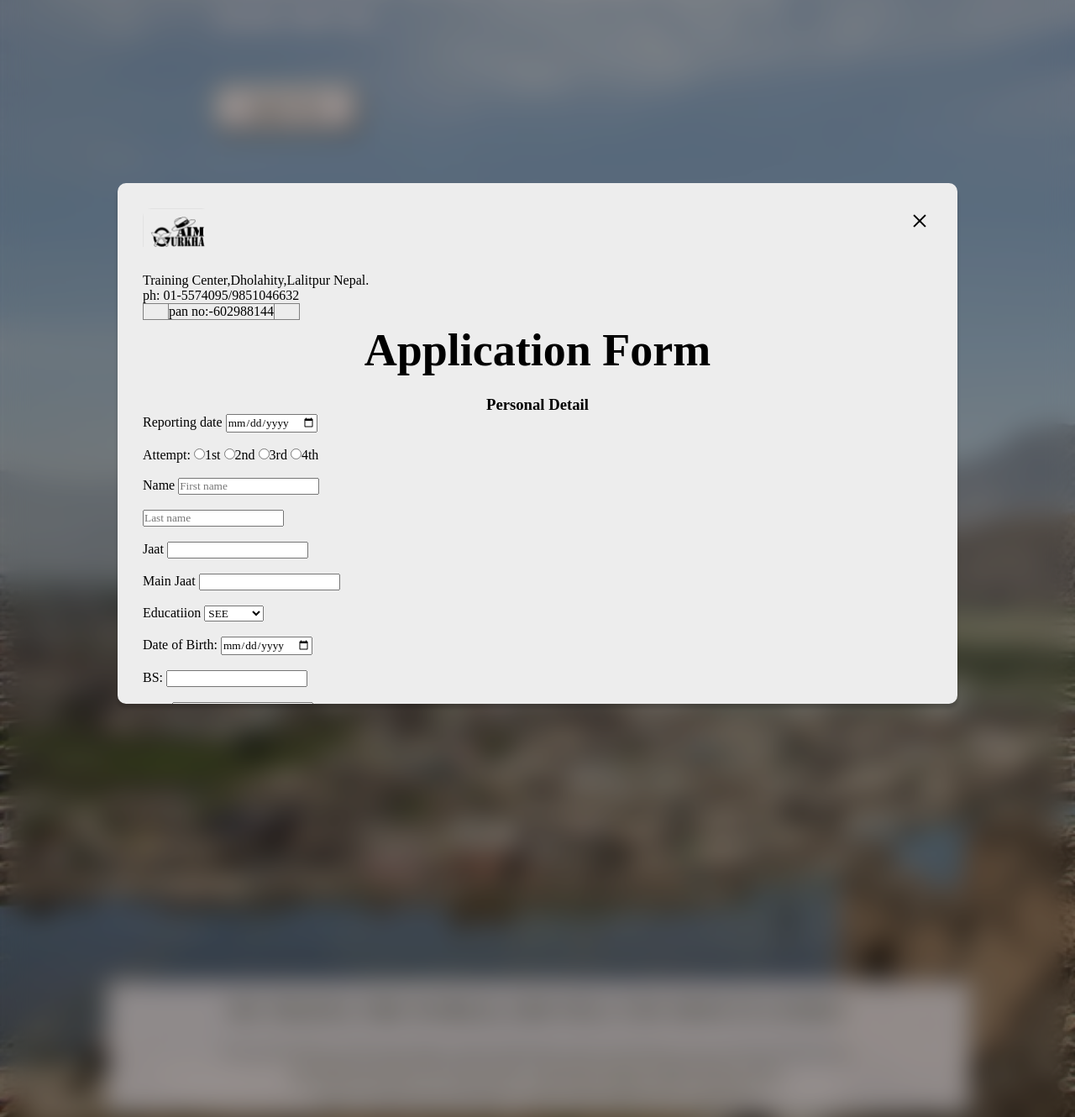
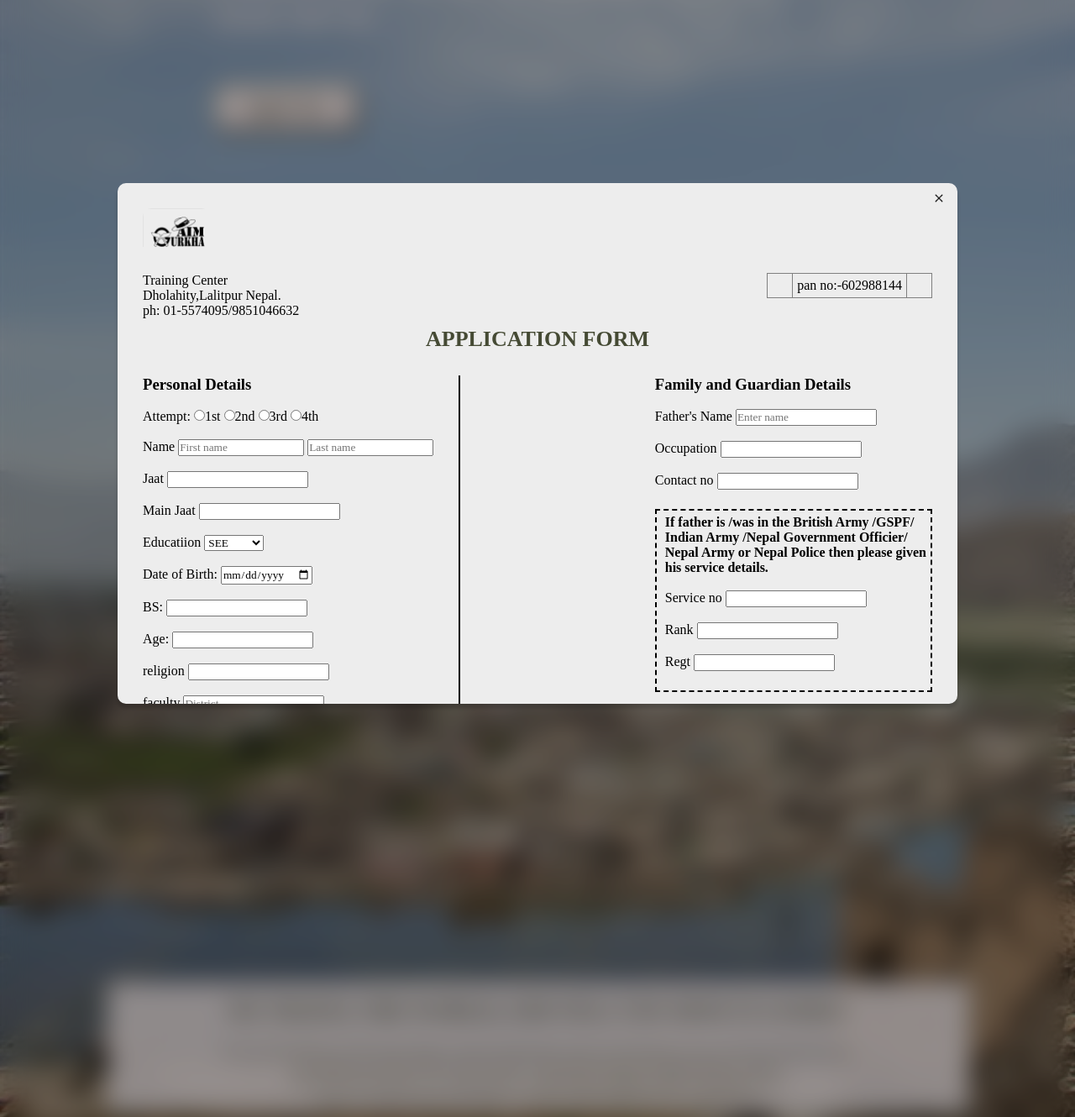
Before and after one commit to Ashish-Shikhrakar/Training-Academy-website, a PHP site: page / in a window 1280 px wide, after a click on "Apply Now". Shown: the part 316-1646 px from the top of the page at 84% size. Run offline with PHP 8.4, Linux system fonts and the light colour scheme.

Commit message:
Form format fixed

```diff
--- a/css/style.css
+++ b/css/style.css
@@ -560,18 +560,19 @@ footer{
     border-radius:10px ;
 }
 .popupcontent button{
-    width: 50%;
+    width: 15%;
     margin-top: 50px;
     padding: 10px 0;
     background: #A7A44E;
     color: #fff;
     border: 0;
     outline: none;
-    font-size: 16px;
+    font-size: 18px;
     border-radius: 5px;
     cursor: pointer;
     box-shadow: 0 5px 5px rgba(0, 0, 0,0.2);
 }
+
 
 
 .open-popup{
--- a/dashboard/student/user_reg.php
+++ b/dashboard/student/user_reg.php
@@ -41,6 +41,27 @@
             return Math.max(age, 0);
         }
     </script>
+    <style>
+        .form-button{
+            width: 80px;
+            margin-top: 50px;
+            padding: 10px 0;
+            background: #A7A44E;
+            color: #fff;
+            border: 0;
+            outline: none;
+            font-size: 14px;
+            border-radius: 5px;
+            cursor: pointer;
+            box-shadow: 0 5px 5px rgba(0, 0, 0,0.2);
+        }
+        .opt-box{
+            border: 2px dashed;
+            margin: 5px auto 5px auto;
+            padding: 5px;
+            padding-left: 10px;
+        }
+    </style>
 <!-- </head> -->
 
 <!-- <body> -->
@@ -48,37 +69,45 @@
         <div class="top">
             <div class="top-left">
                 <img src="photo/logo.png"><br><br>
-                <p>Training Center,Dholahity,Lalitpur
+
+            </div>
+            <div>
+            <div style="float:left;">
+            <p>Training Center<br>Dholahity,Lalitpur
                     Nepal.<br> ph: 01-5574095/9851046632
                 </p>
             </div>
-            <div class="top-right">
+            <div class="top-right" style="float:right;">
                 <table border="1" style="border-collapse:collapse">
                     <tr>
                         <td width="30"></td>
-                        <td align="center"> pan no:-602988144</td>
+                        <td align="center" style="padding:5px"> pan no:-602988144</td>
                         <td width="30"></td>
                     </tr>
                 </table>
             </div>
+            </div>
+
         </div>
         <form method="post" action="user_db.php" enctype="multipart/form-data">
             <div class="middle">
 
-                <div class="middle-left">
-                    <h2>
+                <div class="middle-left" style="clear:both;">
+                    <h2 class="servicetitle">
                         <center>Application Form</center>
                     </h2>
                     <br>
+
+                </div>
+                    <div style="float:left;border-right: 2px solid; padding-right: 30px;">
                     <h3>
-                        <center>Personal Detail</center>
+                        Personal Details
                     </h3>
-
-
+                    <br>
                     <!-- Reporting date -->
-                    <label>Reporting date</label>
+                    <!-- <label>Reporting date</label>
                     <input type="date" name="reporting_date">
-                    <br><br>
+                    <br><br> -->
                     <!-- attempt -->
                     <label>Attempt:</label>
                     <input type="radio" name="attempt" value="1st" />1st
@@ -88,8 +117,8 @@
                     <br><br>
                     <!-- name -->
                     <label>Name</label>
-                    <input type="text" required name="Fname" placeholder="First name" maxlength="30" /><br>
-                    <br><input type="text" name="Lname" required placeholder="Last name" maxlength="30" />
+                    <input type="text" required name="Fname" placeholder="First name" maxlength="30" style="width: 150px;" />
+                    <input type="text" name="Lname" required placeholder="Last name" maxlength="30" style="width: 150px;"/>
                     <br><br>
                     <!-- jat -->
                     <label>Jaat</label>
@@ -233,20 +262,19 @@
                     <label>Contact no</label>
                     <input type="tel" id="phone" name="phone" required >
                     <br><br>
-                </div>
+                    <!-- Photo -->
+                    <label>Upload photo</label>
+                    <input type="file" class="photo" required name="photo">
+                    </div>
 
 
 
 
-                <div class="middle-right">
-                    <!-- Photo -->
-                    <label>Upload photo</label>
-                    <input type="file" class="photo" required name="photo">
-                    <br><br>
+                <div class="middle-right" style="float:right;">
                     <h3>
-                        <center>Family and Guardian Details</center>
+                        Family and Guardian Details
                     </h3>
-                    <br><br>
+                    <br>
                     <!-- father's name -->
                     <label>Father's Name</label>
                     <input type="text" name="father_name" required placeholder="Enter name" maxlength="30" />
@@ -259,10 +287,11 @@
                     <label>Contact no</label>
                     <input type="tel" id="phone" name="f_contact_no"  required>
                     <br><br>
-                    <p> If father is /was in the British Army /GSPF/<br>Indian Army
+                    <div class="opt-box">
+                    <p style="font-weight:600">If father is /was in the British Army /GSPF/<br>Indian Army
                         /Nepal Government Officier/<br>Nepal Army or Nepal
                         Police then please given<br> his service details.</p>
-                    <br><br>
+                    <br>
                     <!-- service no. -->
                     <label>Service no</label>
                     <input type="number" name="service_no" maxlength="10" />
@@ -275,6 +304,8 @@
                     <label>Regt</label>
                     <input type="number" name="regt" maxlength="10" />
                     <br><br>
+                    </div>
+                    <br>
                     <!-- mother's name -->
                     <label>Mother's Name</label>
                     <input type="text" name="mother_name" required placeholder="Full name" maxlength="30" />
@@ -300,19 +331,19 @@
                     <input type="number" name="r_contact_no"  maxlength="10" />
                     <br><br>
                     <!-- button -->
-                    <input type="submit" class="btn" value="Submit">
-                    <input type="reset" class="btn" value="Reset">
+                    <input type="submit" class="form-button" value="Submit">
+                    <input type="reset" class="form-button" value="Reset">
                 </div>
 
             </div>
-            <div class="bottom">
+            <div class="bottom" style="clear:both;">
+            <br><br>
             <P>
-
                 <input type="checkbox" name ="aggre">  I will accept all the rules and regulation of this institute and if do any
                 mistakes or if I’m not able to follow the rules and regulation of this institute then I will accept any
                 punishment from this AIM GURKHA.
             </P>
-        </div>
+            </div>
         </form>
 
     </div>
--- a/index.php
+++ b/index.php
@@ -320,7 +320,7 @@
 
     <div class="popupnotice" id="popup">
       <div class="popupcontent" style="overflow:hidden;overflow-y:scroll;height:620px;text-align:left;">
-        <img src="photo/close.png" style="width:20px;height:20px;float:right;margin:5px;cursor:pointer;"
+        <img src="photo/close.png" style="width:12px;height:12px;margin:12px;cursor:pointer;position:absolute;left:96%;top:0;"
           onclick="closepopup()">
         <?php
         include('dashboard/student/user_reg.php');
```
